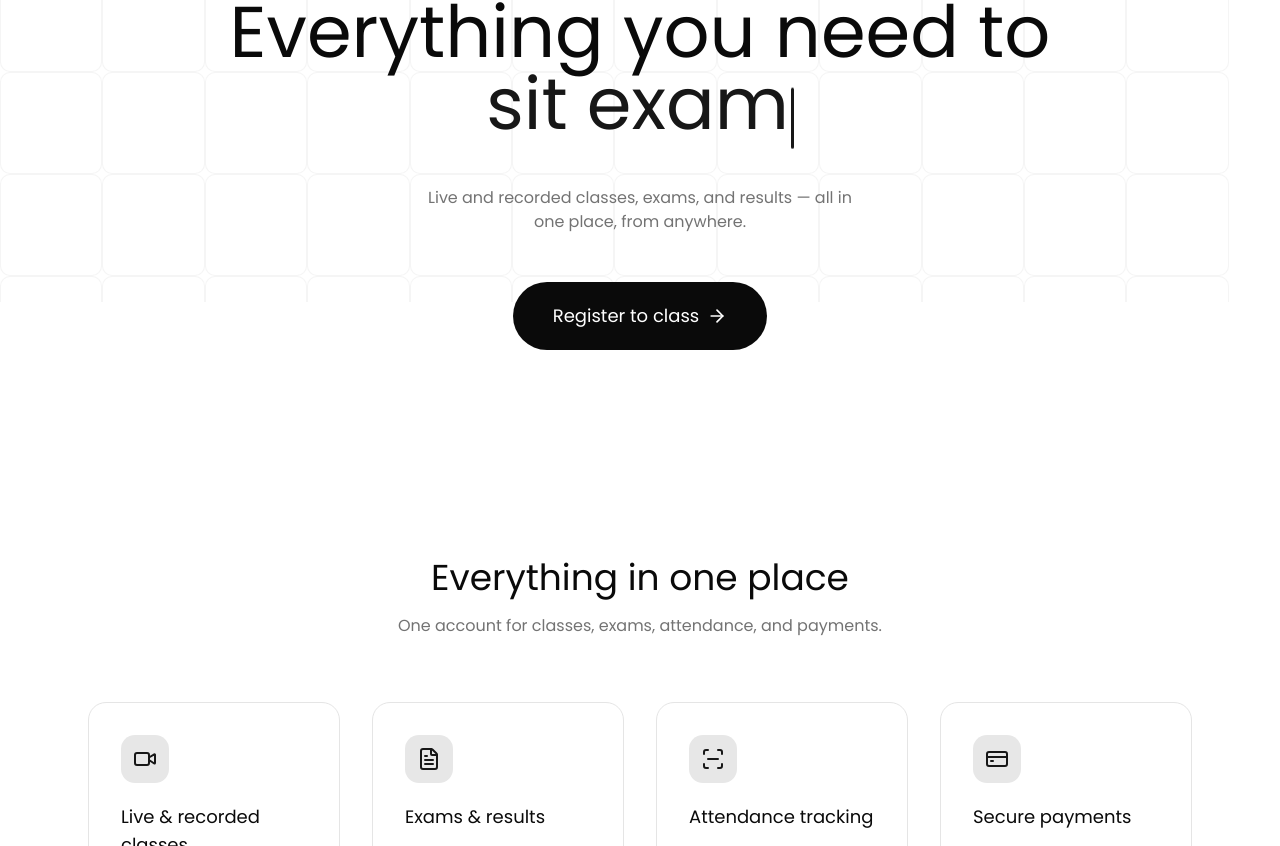
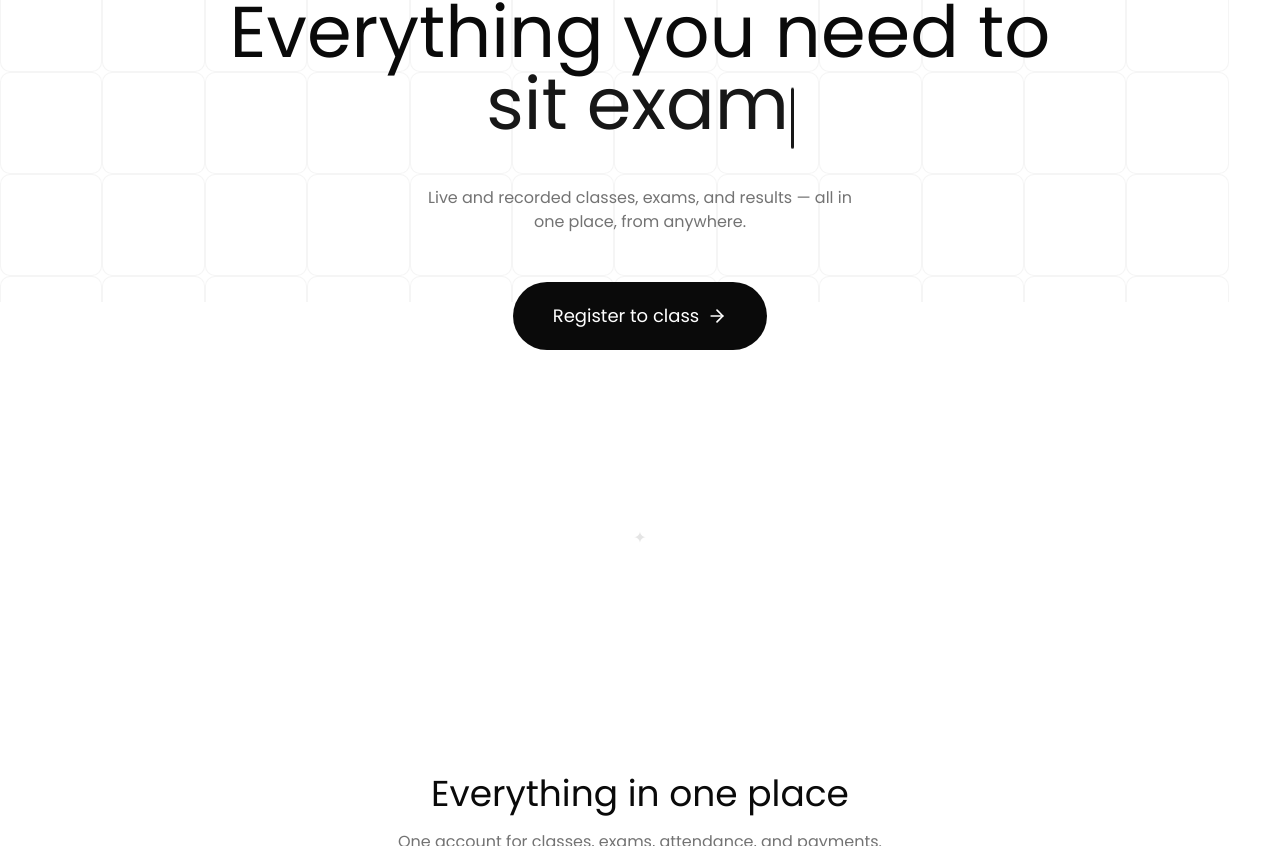
Before and after one commit to DimathJayasinghe/LMS, a Next.js app in the folder frontend/: page /home in a window 1280 px wide. Shown: the part 338-1184 px from the top of the page. Built offline with nearby package versions, Linux system fonts and the light colour scheme; no server answers.

Commit message:
feat(frontend): add spacing + separator between hero and rest of landing page
Features' own top padding was the only thing separating it from the hero,
which read as cramped. Adds a dedicated line-dot-line break with extra
vertical breathing room.

```diff
--- a/frontend/app/home/page.tsx
+++ b/frontend/app/home/page.tsx
@@ -11,6 +11,7 @@ import Marquee from "./_components/Marquee";
 import HowItWorks from "./_components/HowItWorks";
 import Magnetic from "./_components/Magnetic";
 import ScrollReveal from "./_components/ScrollReveal";
+import { Separator } from "@/components/ui/separator";
 
 export default function Home() {
   return (
@@ -28,6 +29,17 @@ export default function Home() {
           <Header />
         </FadeIn>
       </main>
+
+      {/* Breathing room + a visual break between the hero and the rest of
+          the page — otherwise Features' own top padding was the only thing
+          separating it from the hero, which read as cramped. */}
+      <div className="relative z-40 mx-auto flex max-w-4xl items-center px-6 py-16 sm:py-24">
+        <Separator className="flex-1" />
+        <span aria-hidden className="mx-4 shrink-0 text-border">
+          ✦
+        </span>
+        <Separator className="flex-1" />
+      </div>
 
       <Features />
       <Marquee />
```
